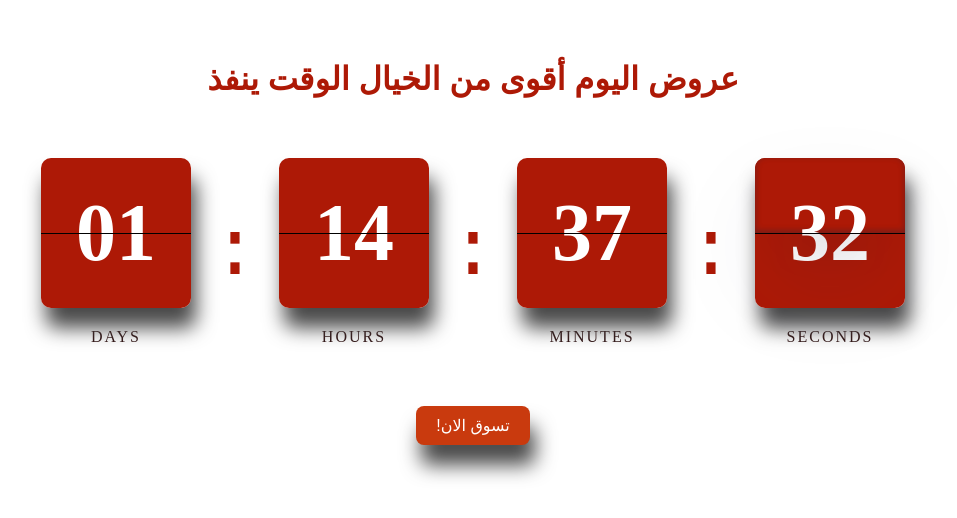
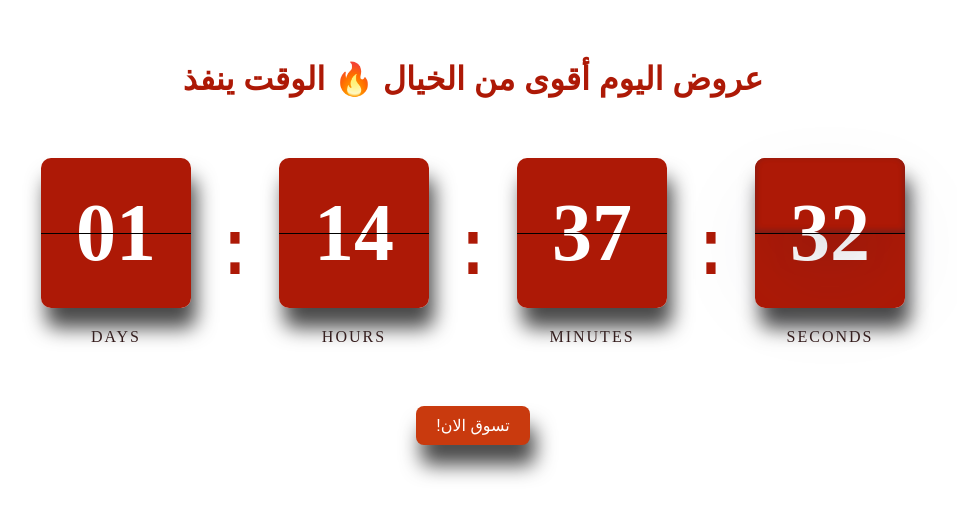
Before and after one commit to Rabab13/Timer, a plain HTML site: page index.html in a window 1280 px wide. Shown: the whole page, without its empty margins (167-1124 px from the left). Drawn offline with Linux system fonts and the light colour scheme.

Commit message:
Update index.html

```diff
--- a/index.html
+++ b/index.html
@@ -274,7 +274,7 @@ function createTimerElements() {
 
 
   timerTitle = document.createElement('h1');
-  timerTitle.textContent = 'عروض اليوم أقوى من الخيال الوقت ينفذ';
+  timerTitle.textContent = 'عروض اليوم أقوى من الخيال 🔥 الوقت ينفذ';
  timerContainer.appendChild(timerTitle);
 
 
```
